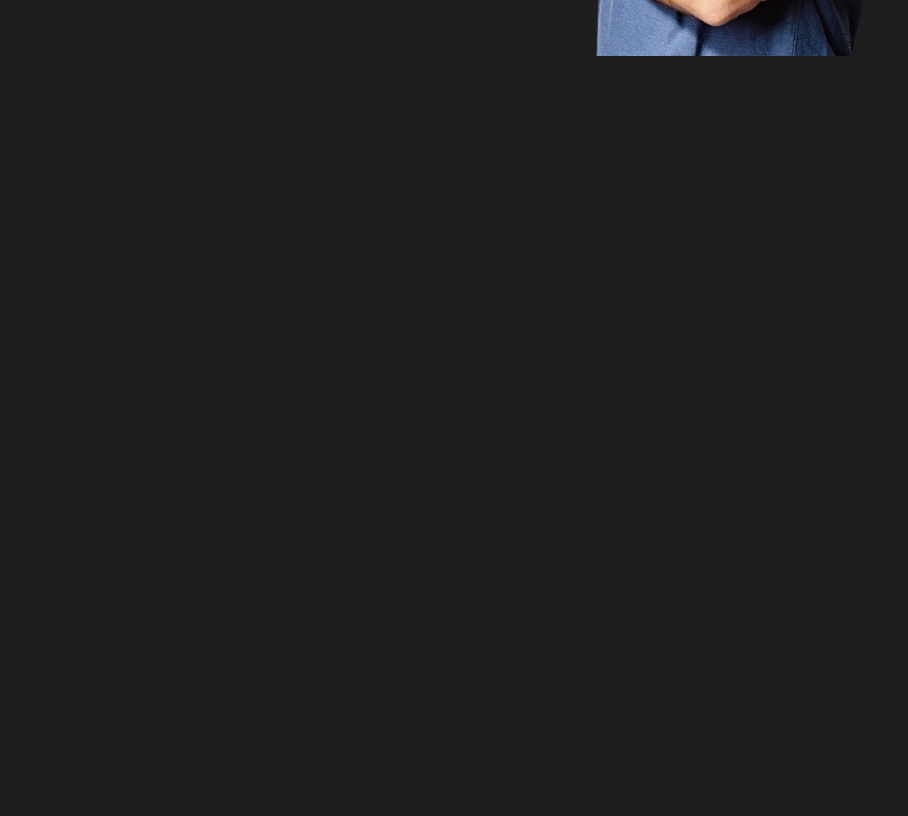
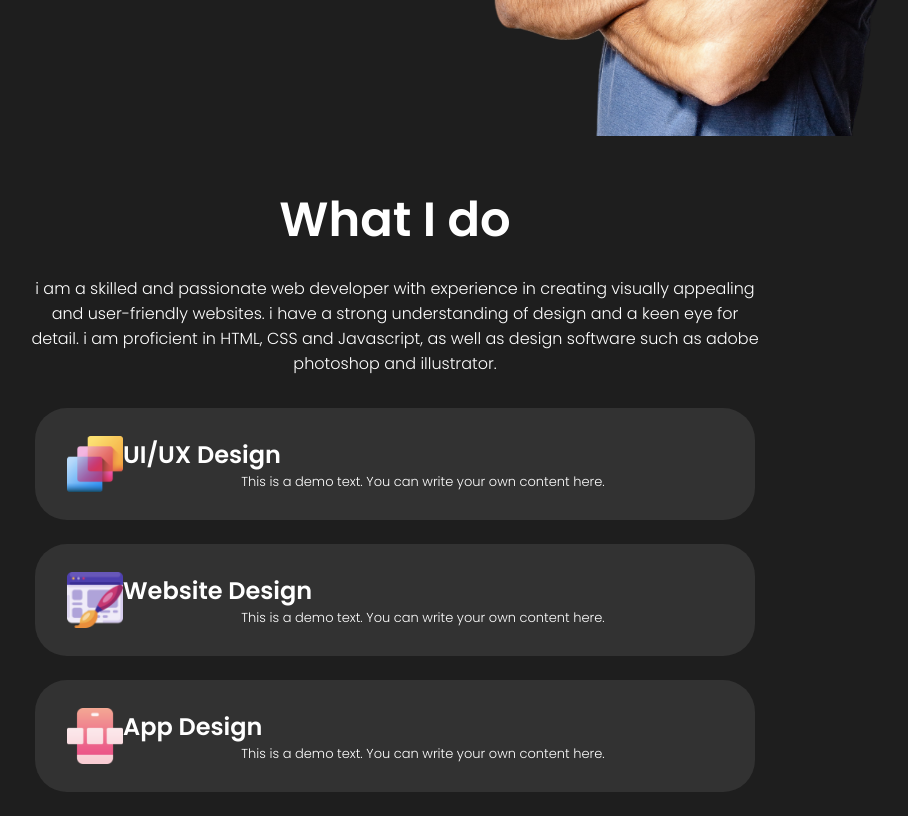
Before and after one commit to priyarathore20/Portfolio, a React (Create React App) app: page / in a window 1280 px wide. Shown: the part 680-1496 px from the top of the page, without its empty margins (245-1153 px from the left). Before the commit the page ends 800 px from the top, so only its background shows below. Built offline with nearby package versions, Linux system fonts and the light colour scheme.

Commit message:
created about section

```diff
--- a/src/App.js
+++ b/src/App.js
@@ -1,12 +1,14 @@
 import React from "react";
 import Navbar from "./Components/Navbar/Index";
 import IntroSection from "./Components/Intro";
+import AboutSection from "./Components/About";
 
 function App() {
   return (
     <div className="App">
-      {/* <Navbar /> */}
+      <Navbar />
       <IntroSection />
+      <AboutSection />
           </div>
   );
 }
--- a/src/Components/About/index.jsx
+++ b/src/Components/About/index.jsx
@@ -1,10 +1,20 @@
 import React from "react";
 import "./styles.js";
-import { AboutWrapper, AboutHeader, AboutPara, AboutCards } from "./styles.js";
+import {
+  AboutWrapper,
+  AboutHeader,
+  AboutPara,
+  AboutCards,
+  AboutCard,
+  AboutText,
+} from "./styles.js";
+import uiDesign from "../../assets/ui-design.png";
+import appDesign from "../../assets/app-design.png";
+import webDesign from "../../assets/website-design.png";
 
 const AboutSection = () => {
   return (
-    <AboutWrapper>
+    <AboutWrapper id="about">
       <AboutHeader>What I do</AboutHeader>
       <AboutPara>
         i am a skilled and passionate web developer with experience in creating
@@ -13,7 +23,29 @@ const AboutSection = () => {
         HTML, CSS and Javascript, as well as design software such as adobe
         photoshop and illustrator.
       </AboutPara>
-      <AboutCards></AboutCards>
+      <AboutCards>
+        <AboutCard>
+          <img src={uiDesign} alt="" />
+          <AboutText>
+            <h2>UI/UX Design</h2>
+            <p>This is a demo text. You can write your own content here.</p>
+          </AboutText>
+        </AboutCard>
+        <AboutCard>
+          <img src={webDesign} alt="" />
+          <AboutText>
+            <h2>Website Design</h2>
+            <p>This is a demo text. You can write your own content here.</p>
+          </AboutText>
+        </AboutCard>
+        <AboutCard>
+          <img src={appDesign} alt="" />
+          <AboutText>
+            <h2>App Design</h2>
+            <p>This is a demo text. You can write your own content here.</p>
+          </AboutText>
+        </AboutCard>
+      </AboutCards>
     </AboutWrapper>
   );
 };
--- a/src/Components/About/styles.js
+++ b/src/Components/About/styles.js
@@ -1,10 +1,55 @@
 import styled from "styled-components";
 
 export const AboutWrapper = styled.div`
+overflow:hidden;
+width: 100vw;
+max-width: 65rem;
+display: flex;
+flex-direction: column;
+align-items: center;
+justify-content: center;
+margin: 0 auto;
+text-align: center;
 `
 export const AboutHeader = styled.header`
+font-size: 3rem;
+font-weight: 600;
+padding-top: 3rem;
+margin-bottom: 1.25rem;
 `
 export const AboutPara = styled.p`
+font-size: 1rem;
+font-weight: 300;
+max-width: 50rem;
+padding: 0 2rem;
 `
 export const AboutCards = styled.div`
+max-width: 45rem;
+width: 100vw;
+margin-top: 2rem;
 `
+export const AboutCard = styled.div`
+display: flex;
+align-items: center;
+justify-content: space-around;
+border: none;
+border-radius: 2rem;
+background-color: rgb(50, 50, 50);
+margin-bottom: 1.5rem;
+padding: 2rem;
+max-height: 7rem;
+
+img{
+height: 3.5rem;
+}
+`
+export const AboutText = styled.div`
+width: 100%;
+h2{
+text-align: left;
+font-size: 1.5rem;
+}
+p{
+font-size: small;
+}
+`
--- a/src/Components/Navbar/styles.js
+++ b/src/Components/Navbar/styles.js
@@ -11,6 +11,7 @@ export const NavbarWrapper = styled.nav`
   justify-content: space-between;
   position: sticky;
   top: 0;
+  background-color: rgb(30, 30, 30);
   z-index: 5;
 
   img {
```
